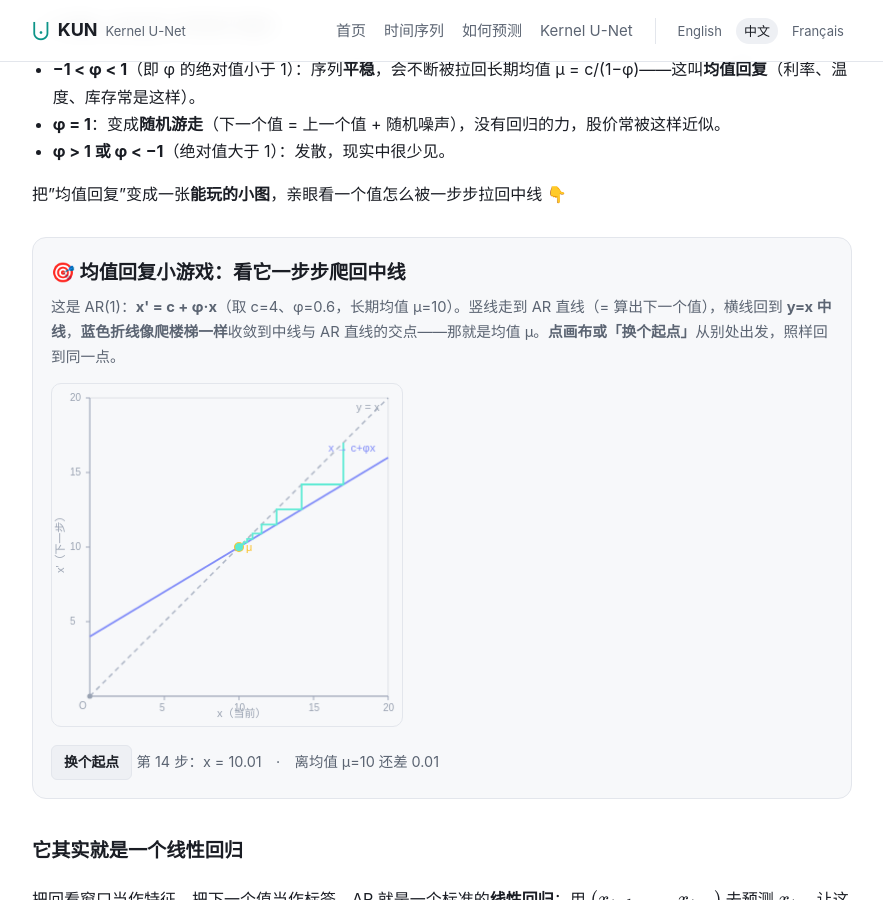
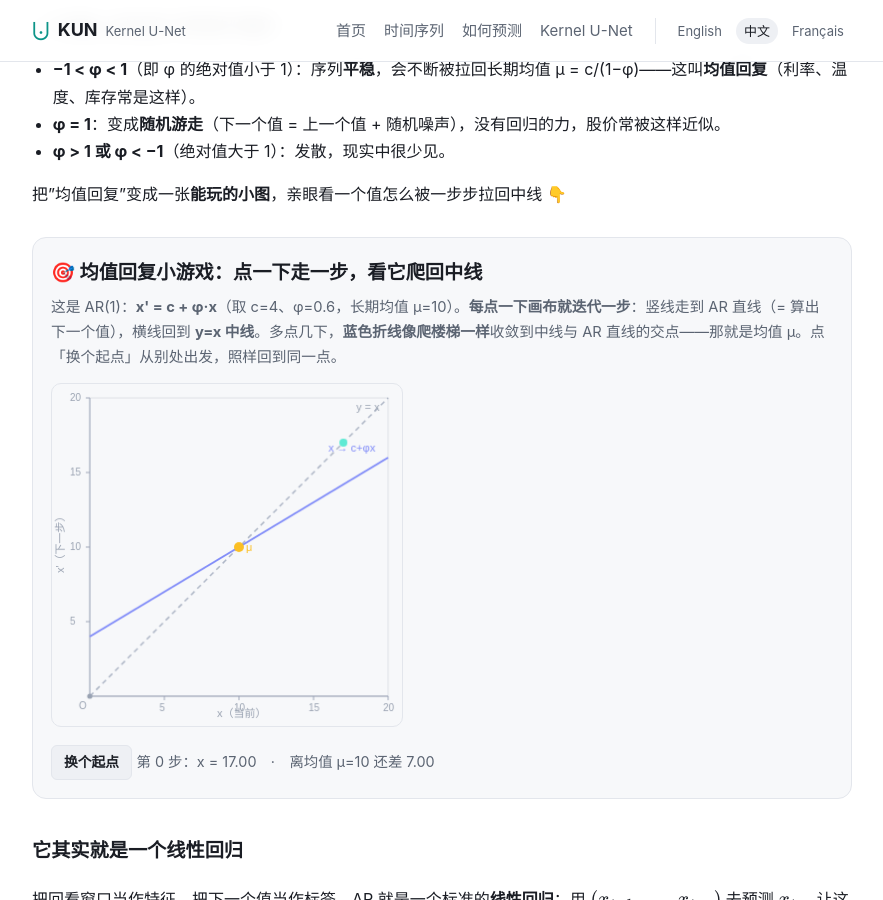
Before and after one commit to JiangYou2025/kun, a Jekyll site: the page built from zh/linear-autoregression.md, in a window 1280 px wide and 900 px high, scrolled down 2075 px. Shown: the whole window, without its empty margins (198-1081 px from the left). Built offline with Jekyll 4.4.1, drawn with Linux system fonts in a browser that asks for light colours; formulas are drawn with MathJax 3; comment, search, counter and statistics services are not loaded; some of the changed lines change nothing that is shown.

Commit message:
linear-autoregression: mean-reversion game steps one click at a time again

```diff
--- a/zh/linear-autoregression.md
+++ b/zh/linear-autoregression.md
@@ -159,8 +159,8 @@
 把"均值回复"变成一张**能玩的小图**，亲眼看一个值怎么被一步步拉回中线 👇
 
 <div class="game" markdown="0">
-<h3 style="margin-top:0">🎯 均值回复小游戏：看它一步步爬回中线</h3>
-<p class="hint">这是 AR(1)：<b>x' = c + φ·x</b>（取 c=4、φ=0.6，长期均值 μ=10）。竖线走到 AR 直线（= 算出下一个值），横线回到 <b>y=x 中线</b>，<strong>蓝色折线像爬楼梯一样</strong>收敛到中线与 AR 直线的交点——那就是均值 μ。<strong>点画布或「换个起点」</strong>从别处出发，照样回到同一点。</p>
+<h3 style="margin-top:0">🎯 均值回复小游戏：点一下走一步，看它爬回中线</h3>
+<p class="hint">这是 AR(1)：<b>x' = c + φ·x</b>（取 c=4、φ=0.6，长期均值 μ=10）。<strong>每点一下画布就迭代一步</strong>：竖线走到 AR 直线（= 算出下一个值），横线回到 <b>y=x 中线</b>。多点几下，<strong>蓝色折线像爬楼梯一样</strong>收敛到中线与 AR 直线的交点——那就是均值 μ。点「换个起点」从别处出发，照样回到同一点。</p>
 <canvas id="cw-canvas" width="352" height="344" style="width:100%;max-width:352px;border-radius:10px;border:1px solid var(--border);background:var(--surface);cursor:pointer"></canvas>
 <div style="margin-top:10px"><button id="cw-reset">换个起点</button> <span id="cw-info" style="font-size:.9rem;color:var(--muted)"></span></div>
 
@@ -221,16 +221,16 @@
   }
   var MAXSTEPS=14;
   function step(){
+    if(steps>=MAXSTEPS) return;
     var x=pts[pts.length-1][0], fx=f(x);
     pts.push([x,fx]); pts.push([fx,fx]); steps++;
+    draw(); status();
   }
   function reset(start){
     var x0=(start==null)?(2+Math.random()*16):start;
-    pts=[[x0,x0]]; steps=0;
-    while(steps<MAXSTEPS) step();
-    draw(); status();
+    pts=[[x0,x0]]; steps=0; draw(); status();
   }
-  cv.addEventListener('click',function(){ reset(); });
+  cv.addEventListener('click',step);
   document.getElementById('cw-reset').addEventListener('click',function(){ reset(); });
   reset(17);
 })();
```
